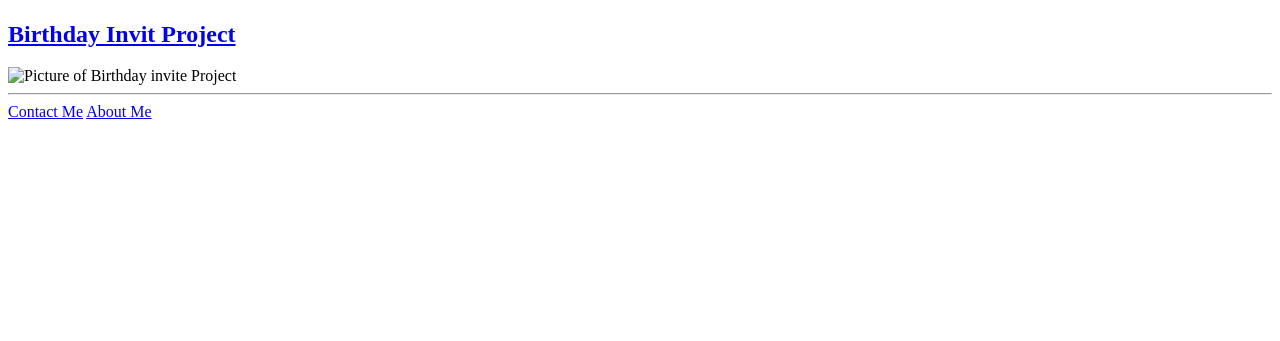
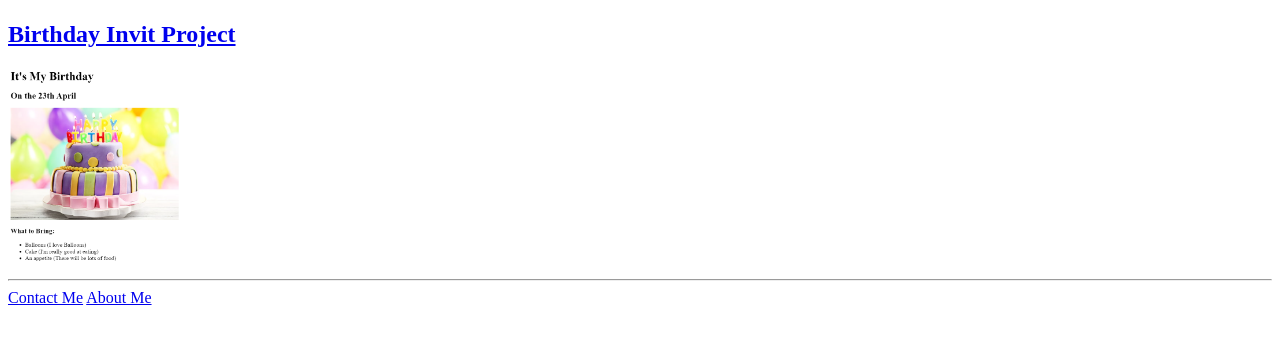
Before and after one commit to Yarbeez/HtmlPortfolio, a plain HTML site: page index.html in a window 1280 px wide. Shown: the part 399-740 px from the top of the page. Drawn offline with Linux system fonts and the light colour scheme.

Commit message:
index.html

```diff
--- a/index.html
+++ b/index.html
@@ -15,7 +15,7 @@
 
     <h2><a href="./assets/images/Ab Bday.png">Birthday Invit Project</a></h2>
 
-    <img src="./assets/images/Ab Bday.png/" alt="Picture of Birthday invite Project" height="200" />
+    <img src="./assets/images/Ab Bday.png" alt="Picture of Birthday invite Project" height="200" />
     <hr/>
     <a href="./public/contact.html">Contact Me</a> <a href="./public/about.html">About Me</a>
 
```
